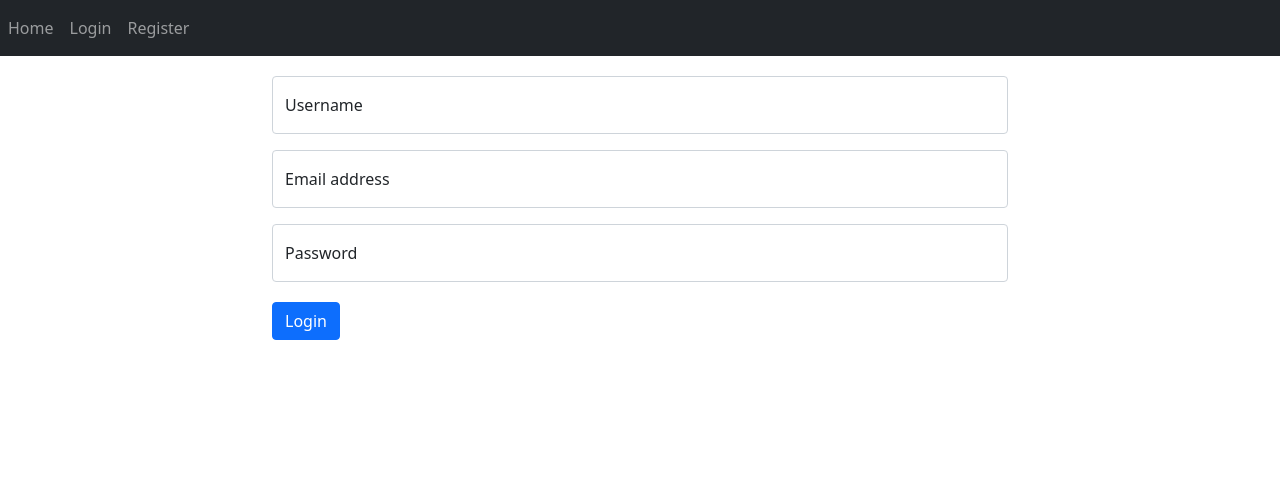
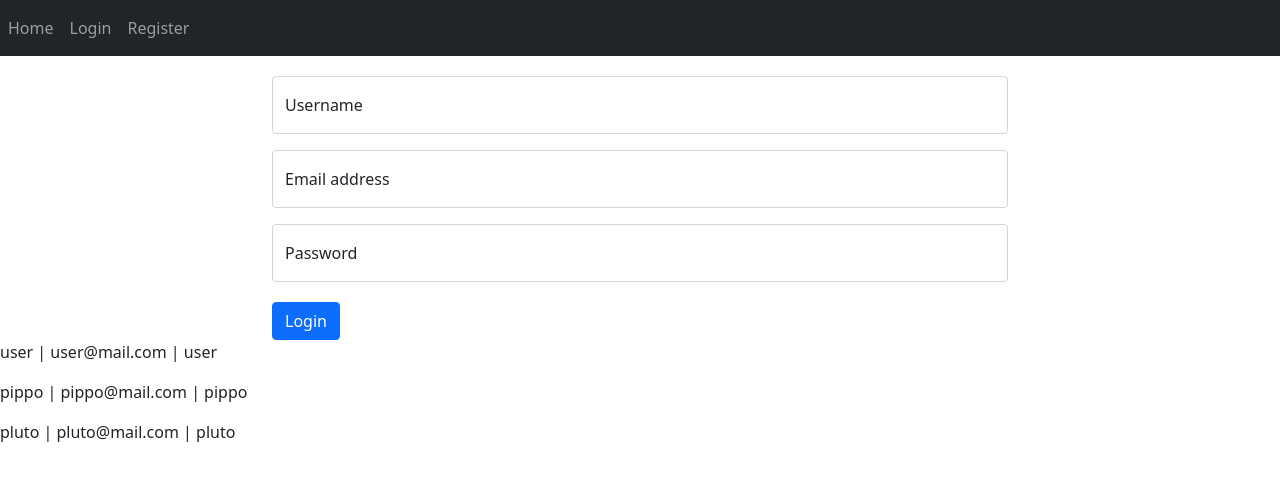
Before and after one commit to Pharnassus/AngularLibriAutori, an Angular app in the folder LibriAutoriV1/: page /login in a window 1280 px wide. Shown: the top 480 px of the page. Built offline with nearby package versions, Linux system fonts and the light colour scheme.

Commit message:
stampa di un json interno con *ngFor

```diff
--- /dev/null
+++ b/LibriAutoriV1/src/app/_services/users.json
@@ -0,0 +1,17 @@
+[
+  {
+    "user" : "user",
+    "email" : "user@mail.com",
+    "pwd" : "user"
+  },
+  {
+    "user" : "pippo",
+    "email" : "pippo@mail.com",
+    "pwd" : "pippo"
+  },
+  {
+    "user" : "pluto",
+    "email" : "pluto@mail.com",
+    "pwd" : "pluto"
+  }
+]
--- a/LibriAutoriV1/src/app/app.component.html
+++ b/LibriAutoriV1/src/app/app.component.html
@@ -18,3 +18,8 @@
       </div>
   </div>
 </div>
+
+
+<div>
+  <p *ngFor="let item of usersList">{{item.user}} | {{item.email}} | {{item.pwd}}</p>
+</div>
--- a/LibriAutoriV1/src/app/app.component.ts
+++ b/LibriAutoriV1/src/app/app.component.ts
@@ -2,6 +2,7 @@ import { Component } from '@angular/core';
 
 // IMPORT PER IL JSON
 // import users from '../assets/users.json';
+import users from './_services/users.json';
 
 @Component({
   selector: 'app-root',
@@ -10,4 +11,11 @@ import { Component } from '@angular/core';
 })
 export class AppComponent {
   title = 'LibriAutoriV1';
+
+  //usersList sarà l'array di oggetti che potri usare con l'*ngFor e dovrà avere la stessa struttura del json
+  usersList:{
+    user: String,
+    email: String,
+    pwd: String
+  }[]=users;
 }
--- /dev/null
+++ b/LibriAutoriV1/src/app/json-typings.d.ts
@@ -0,0 +1,4 @@
+declare module "*.json" {
+  const value: any;
+  export default value;
+  }
```
